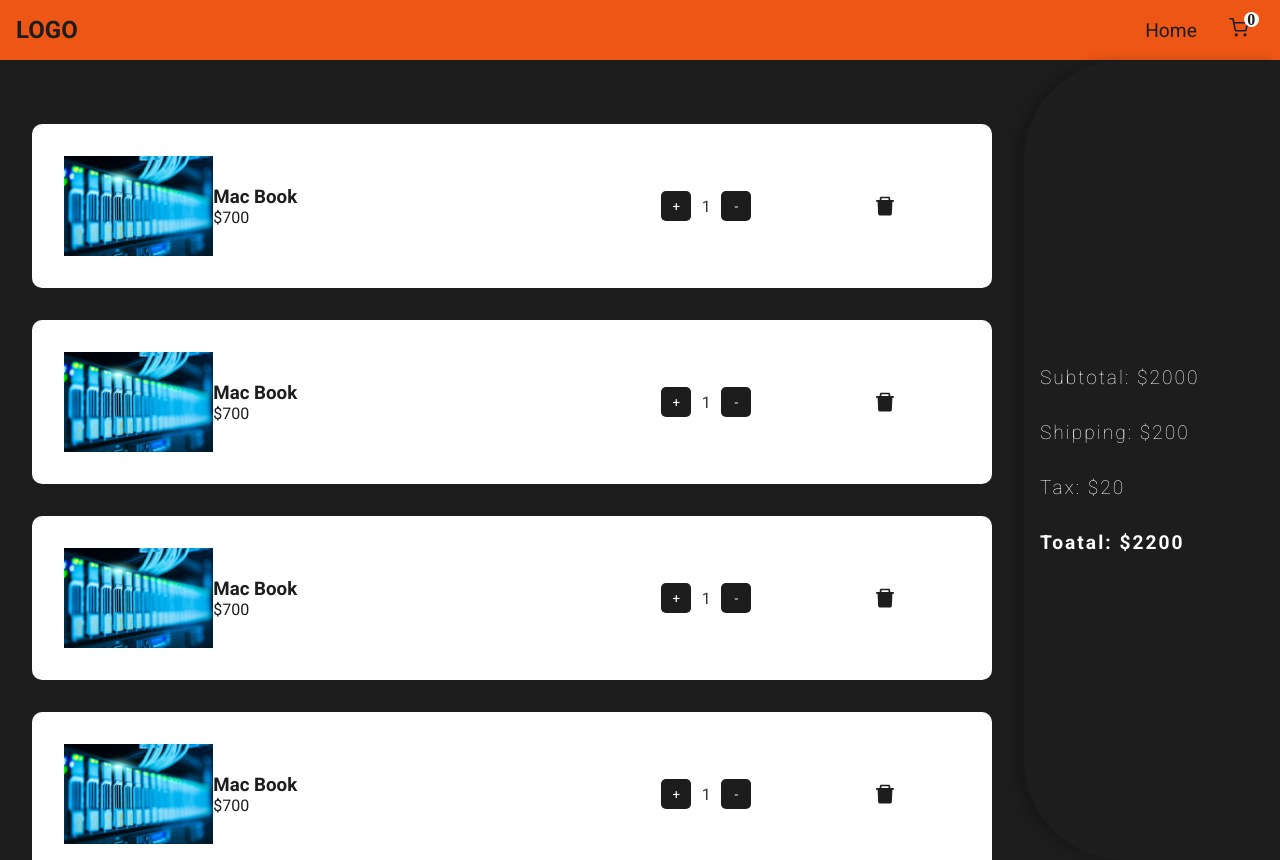
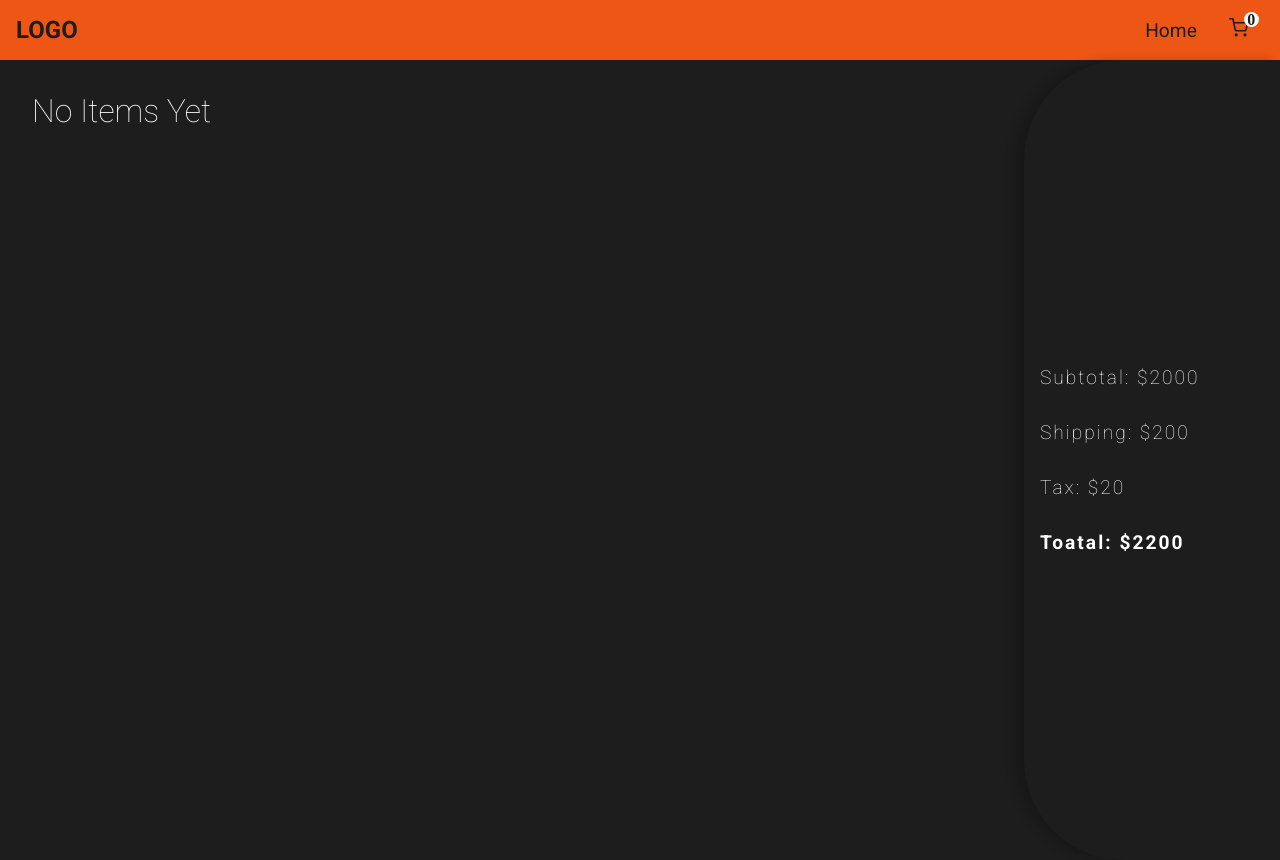
Before and after one commit to wajaht-ali/https---github.com-wajaht-ali-react-shopping-cart, a React (Create React App) app: page /cart in a window 1280 px wide. Built offline with nearby package versions, Linux system fonts and the light colour scheme; a web font is replaced by a local one.

Commit message:
cart-items-errors-fixing

```diff
--- a/src/components/Cart.jsx
+++ b/src/components/Cart.jsx
@@ -1,40 +1,31 @@
 import React from 'react'
 import img1 from '../assets/tech1.jpg';
 import { AiFillDelete } from 'react-icons/ai';
+import { useSelector } from 'react-redux';
+// import { BrowserRouter, Routes, Route } from 'react-router-dom';
+// import Home from './Home';
 const Cart = () => {
+
+    const { cartItems } = useSelector((state) => state.cart)
     return (
         <div className='cart'>
             <main>
+                {
+                    cartItems > 0 ? (
+                        cartItems.map(i => (
                             <CardItem
-                    imgSrc={img1}
-                    name={"Mac Book"}
-                    price={700}
-                    qty={1}
-                    id="abcdd"
+                                imgSrc={i.imgSrc}
+                                name={i.name}
+                                price={i.price}
+                                qty={i.qty}
+                                id={i.id}
                             />
-                <CardItem
-                    imgSrc={img1}
-                    name={"Mac Book"}
-                    price={700}
-                    qty={1}
-                    id="abcdd"
-                    />
-                <CardItem
-                    imgSrc={img1}
-                    name={"Mac Book"}
-                    price={700}
-                    qty={1}
-                    id="abcdd"
-                    />
-                <CardItem
-                    imgSrc={img1}
-                    name={"Mac Book"}
-                    price={700}
-                    qty={1}
-                    id="abcdd"
-                    />
+                        ))
+                    ) : (
+                        <h1>No Items Yet</h1>
+                    )
+                }
             </main>
-
             <aside>
                 <h2>Subtotal: ${2000}</h2>
                 <h2>Shipping: ${200}</h2>
@@ -46,7 +37,7 @@ const Cart = () => {
 }
 
 const CardItem = ({ imgSrc, name, price, qty, decrement, increment, deleteHandler, id }) => {
-    return(
+    return (
         <div className="cartItem">
             <img src={imgSrc} alt={name} />
             <article>
--- a/src/components/Home.jsx
+++ b/src/components/Home.jsx
@@ -1,9 +1,13 @@
+import { useDispatch } from 'react-redux';
 import img1 from '../assets/tech1.jpg';
 import { toast } from 'react-hot-toast';
 const Home = () => {
   // const img1 = 'https://r.search.yahoo.com/_ylt=Awr93P5P88Fk3ucaLuKJzbkF;_ylu=c2VjA3NyBHNsawNpbWcEb2lkAzJlNDgwYzI5MzY0MTZlNmUzMmU3YTM0OTQ1MmFlNGVlBGdwb3MDMjQEaXQDYmluZw--/RV=2/RE=1690461135/RO=11/RU=https%3a%2f%2fwww.notebookcheck.net%2fApple-MacBook-Pro-13-2020-Laptop-Review-The-entry-level-Pro-also-gets-the-M1-performance-boost.510883.0.html/RK=2/RS=2r5JAdsghJrHg1AP7EUXDN4nhrk-';
 
   // const img2 = 'https://r.search.yahoo.com/_ylt=AwrO8iTV88FkZowcEYuJzbkF;_ylu=c2VjA3NyBHNsawNpbWcEb2lkA2I0YjQ3ZDc1ZDJmYzIyMjVjNjBlNTQ2NDY5NWI4YjAwBGdwb3MDMTMEaXQDYmluZw--/RV=2/RE=1690461269/RO=11/RU=https%3a%2f%2fwww.tennisnuts.com%2fadidas-womens-climacool-ride-1141725.html/RK=2/RS=2nYgM7Gj_2hE1moEhVj.fj7EDPw-';
+
+  const dispatch = useDispatch();
+
   const Productlist = [
     {
       name: "Mac Book",
@@ -20,7 +24,7 @@ const Home = () => {
     }
   ];
   const addToCartHandler = (options) => {
-    console.log(options);
+    dispatch({type: "addToCart", payload: options})
     toast.success('Added to cart.');
   }
   return (
@@ -54,4 +58,4 @@ const ProductCard = ({ name, id, price, handler, imgSrc }) => (
     <button onClick={() => handler({ name, price, id, quantity: 1, imgSrc })}>Add to Cart</button>
   </div>
 );
-export default Home
+export default Home;
--- a/src/index.js
+++ b/src/index.js
@@ -1,10 +1,14 @@
 import React from 'react';
 import ReactDOM from 'react-dom/client';
 import App from './App';
+import { Provider } from 'react-redux';
+import store from './redux/Store';
 
 const root = ReactDOM.createRoot(document.getElementById('root'));
 root.render(
   <React.StrictMode>
+   <Provider store={store}>
     <App />
+   </Provider>
   </React.StrictMode>
 );
--- /dev/null
+++ b/src/redux/Reducer.jsx
@@ -0,0 +1,31 @@
+import { createReducer } from "@reduxjs/toolkit";
+
+// const initialState = {
+//     c: 0,
+// }
+
+const cartReducer = createReducer({
+    cartItems: [],
+    subTotal: 0,
+    shipping: 0,
+    tax: 0,
+    total: 0,
+},
+
+    {
+        addToCart: (state, action) => {
+            const item = action.payload;
+            const isItemExist = state.cartItems.find((i) => i.id === item.id);
+
+            if(isItemExist) {
+                state.cartItems.forEach((i) => {
+                   if(i.id === item.id) i.quantity +=1;
+                });
+            }
+            else {
+                state.cartItems.push(item);
+            }
+        }
+    });
+
+export default cartReducer;
--- /dev/null
+++ b/src/redux/Store.jsx
@@ -0,0 +1,10 @@
+import {configureStore} from '@reduxjs/toolkit';
+import cartReducer from './Reducer';
+
+const store = configureStore({
+    reducer: {
+        cart: cartReducer,
+    },
+});
+
+export default store;
```
Lines whose indentation alone changed are shown as unchanged.
